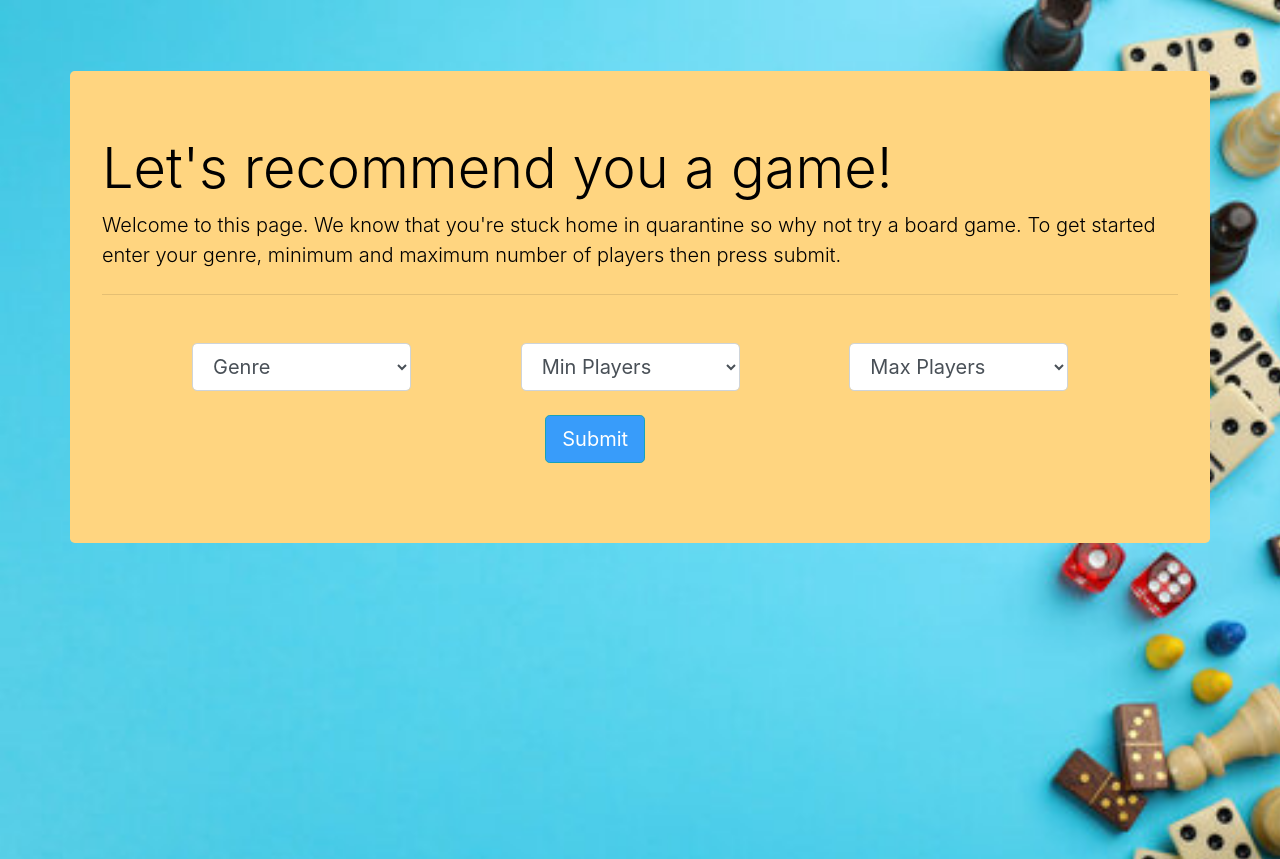
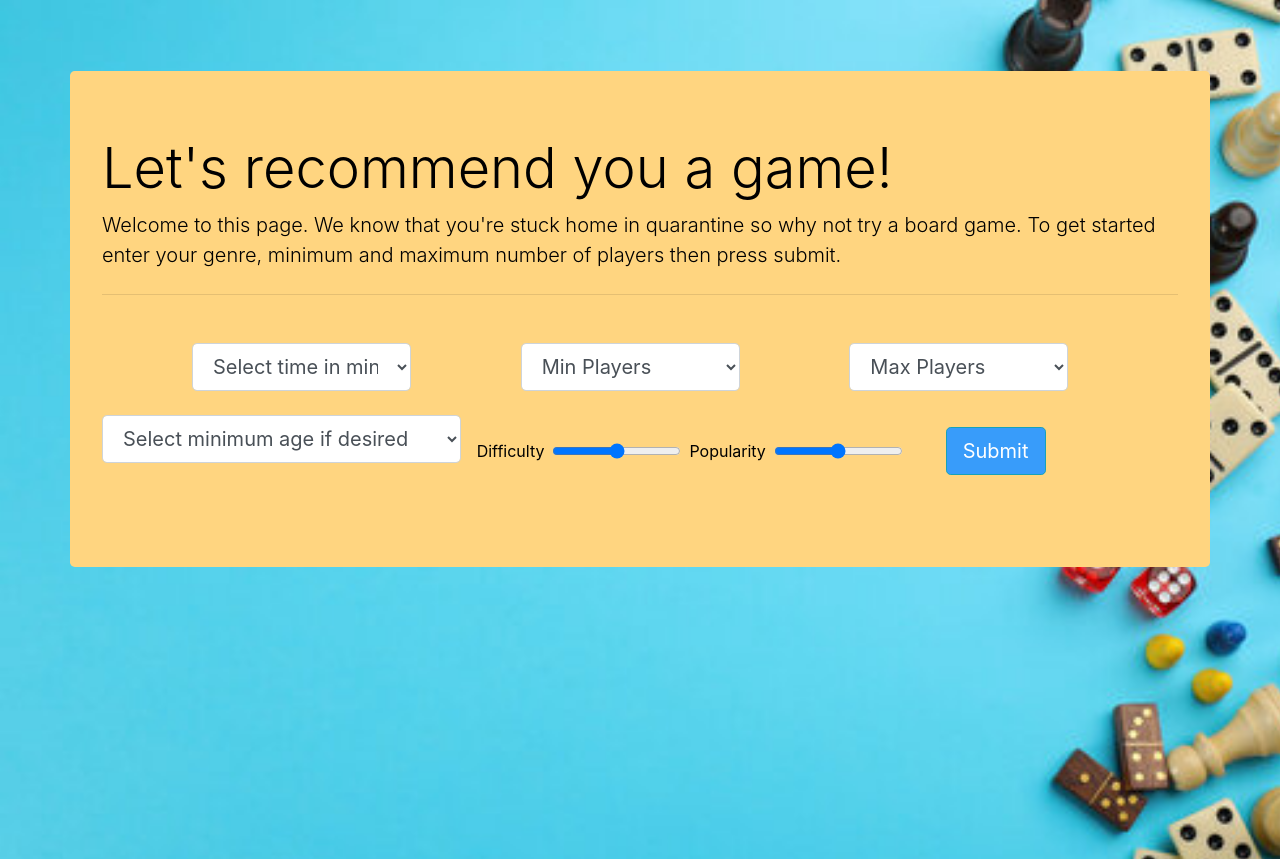
Before and after one commit to farhan0120/hunter-codefest-2022-unathletico-heights, a Python web app: template templates/index.html in a window 1280 px wide. Shown: the part 81-940 px from the top of the page. Run offline with Jinja, Linux system fonts and the light colour scheme; the template is opened without the code that fills it, so the values that code supplies are empty; some libraries are stand-ins or nearby versions.

Commit message:
changed app.py and finished frontend... hopefully

```diff
--- a/templates/index.html
+++ b/templates/index.html
@@ -19,30 +19,18 @@
             <form class= "form-inline" action="game_recs" method="POST">
                 <div class="container col col-lg-1"></div>
                 <div class="container col col-sm-4 row">
-                    <select name="genre" class="form-control  mb-4 mr-sm-2 form-control-lg col col-lg-8" placeholder="Select Your Genre">
-                        <option>Genre</option>
-                        <option>Fighting</option>
-                        <option>Shooter</option>
-                        <option>Music</option>
-                        <option>Platform</option>
-                        <option>Puzzle</option>
-                        <option>Racing</option>
-                        <option>Real Time Strategy (RTS)</option>
-                        <option>Role-playing (RPG)</option>
-                        <option>Simulator</option>
-                        <option>Sport</option>
-                        <option>Strategy</option>
-                        <option>Turn-based strategy (TBS)</option>
-                        <option>Tactical</option>
-                        <option>Hack and slash/Beat 'em up</option>
-                        <option>Quiz/Trivia</option>
-                        <option>Pinball</option>
-                        <option>Adventure</option>
-                        <option>Indie</option>
-                        <option>Arcade</option>
-                        <option>Visual Novel</option>
-                        <option>Card & Board Game</option>
-                        <option>MOBA</option>
+                    <select name="time" class="form-control  mb-4 mr-sm-2 form-control-lg col col-lg-8" placeholder="Select time">
+                        <option>Select time in minutes</option>
+                        <option>15</option>
+                        <option>30</option>
+                        <option>45</option>
+                        <option>60</option>
+                        <option>75</option>
+                        <option>90</option>
+                        <option>120</option>
+                        <option>180</option>
+                        <option>240</option>
+                        <option>360</option>
                     </select>
                 </div>
                 <div class="container col col-sm-4 row">
@@ -87,6 +75,31 @@
                     </select>
                 </div>
 
+                <select name="age" class="form-control  mb-4 mr-sm-2 form-control-lg col col-lg-4" placeholder="Select age">
+                    <option>Select minimum age if desired</option>
+                    <option>4</option>
+                    <option>5</option>
+                    <option>6</option>
+                    <option>7</option>
+                    <option>8</option>
+                    <option>9</option>
+                    <option>10</option>
+                    <option>11</option>
+                    <option>12</option>
+                    <option>13</option>
+                    <option>14</option>
+                    <option>15</option>
+                    <option>16</option>
+                    <option>17</option>
+                    <option>18</option>
+                </select>
+
+                <label name="difficulty" for="difficulty" class="form-label px-2">Difficulty</label>
+                    <input type="range" class="form-range" min="1" max="5" id="difficulty">
+
+                <label name="popularity" for="popularity" class="form-label px-2">Popularity</label>
+                    <input type="range" class="form-range" min="1" max="5" id="popularity">
+
 
                 <div class="container col col-lg-24">
                     <button style="background-color: #389CFA" type="submit" class="btn btn-info btn-lg ">Submit</button>
```
Also changed, not shown: app.py (+94 -73 lines), templates/api.html (added, +21 -0 lines).
